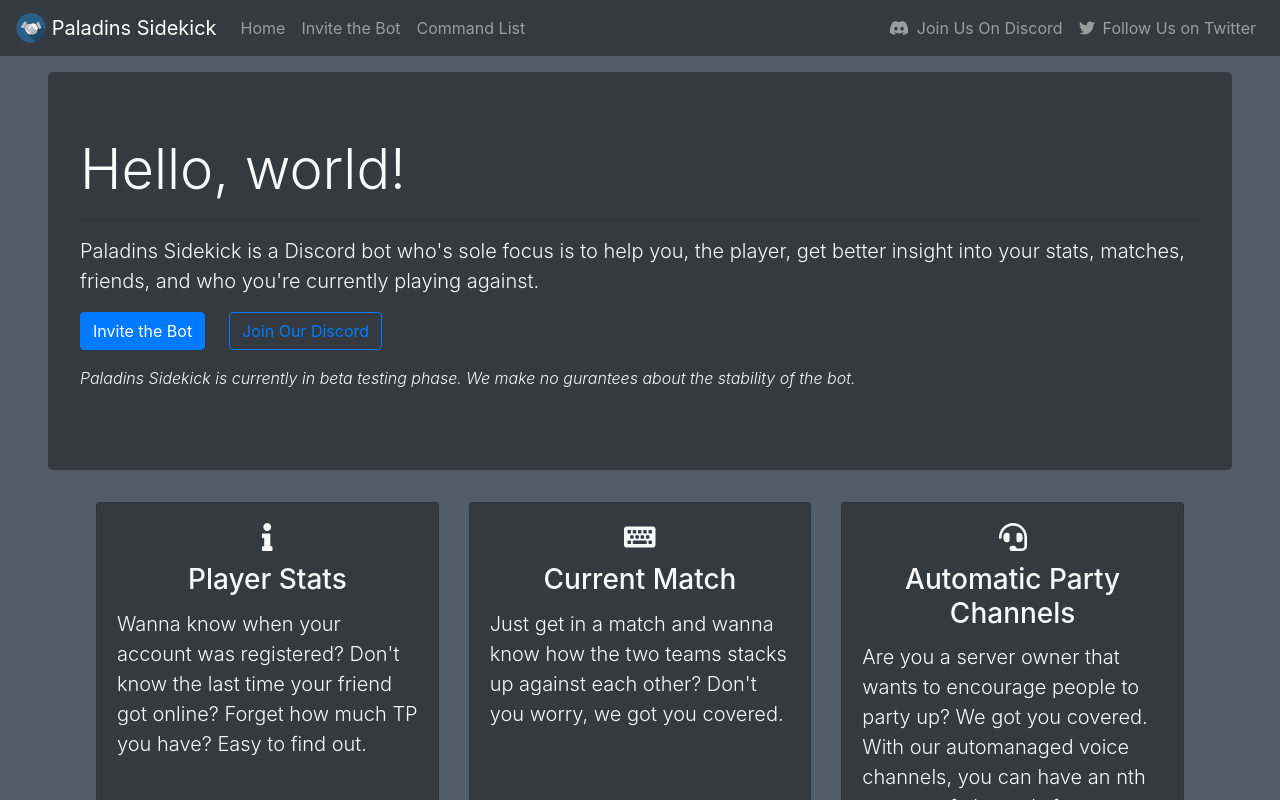
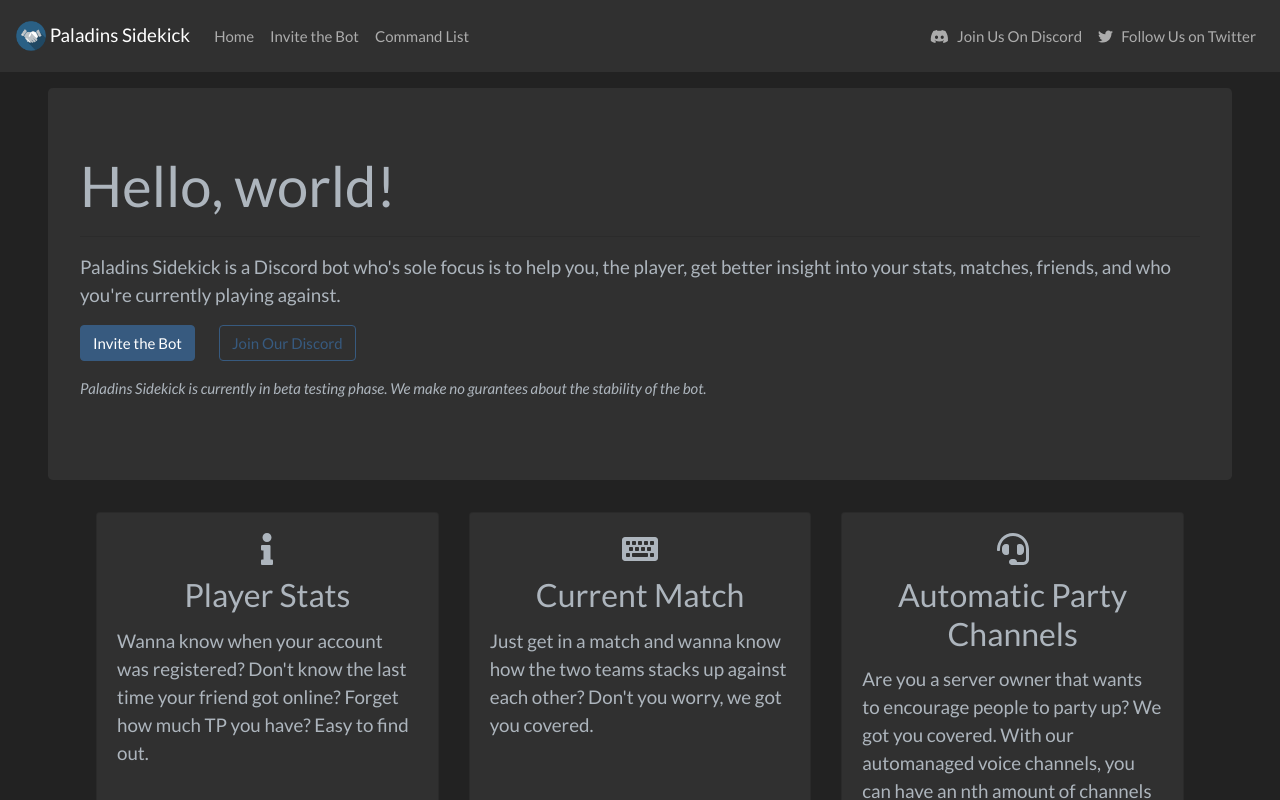
Before and after one commit to MatthewSH/paladinssidekick.com, a Next.js app: page / in a window 1280 px wide. Shown: the top 800 px of the page. Built offline with nearby package versions, Linux system fonts and the light colour scheme.

Commit message:
Adding bootswatch.

```diff
--- a/package.json
+++ b/package.json
@@ -13,6 +13,7 @@
     "@fortawesome/free-solid-svg-icons": "^5.13.0",
     "@fortawesome/react-fontawesome": "^0.1.9",
     "bootstrap": "^4.4.1",
+    "bootswatch": "^4.4.1",
     "isomorphic-unfetch": "^3.0.0",
     "next": "9.3.4",
     "react": "16.13.1",
--- a/pages/_app.tsx
+++ b/pages/_app.tsx
@@ -1,6 +1,7 @@
 import React from 'react';
 import App, { Container } from 'next/app';
-import 'bootstrap/dist/css/bootstrap.min.css';
+// import 'bootstrap/dist/css/bootstrap.min.css';
+import "bootswatch/dist/darkly/bootstrap.min.css";
 import './_global.css';
 
 import { config, library} from '@fortawesome/fontawesome-svg-core';
--- a/pages/_global.css
+++ b/pages/_global.css
@@ -1,3 +1,3 @@
-body {
+/* body {
     background-color: #525c66;
-}
+} */
```
Also changed, not shown: 1 other file (tests, documents, lock files or other folders).
